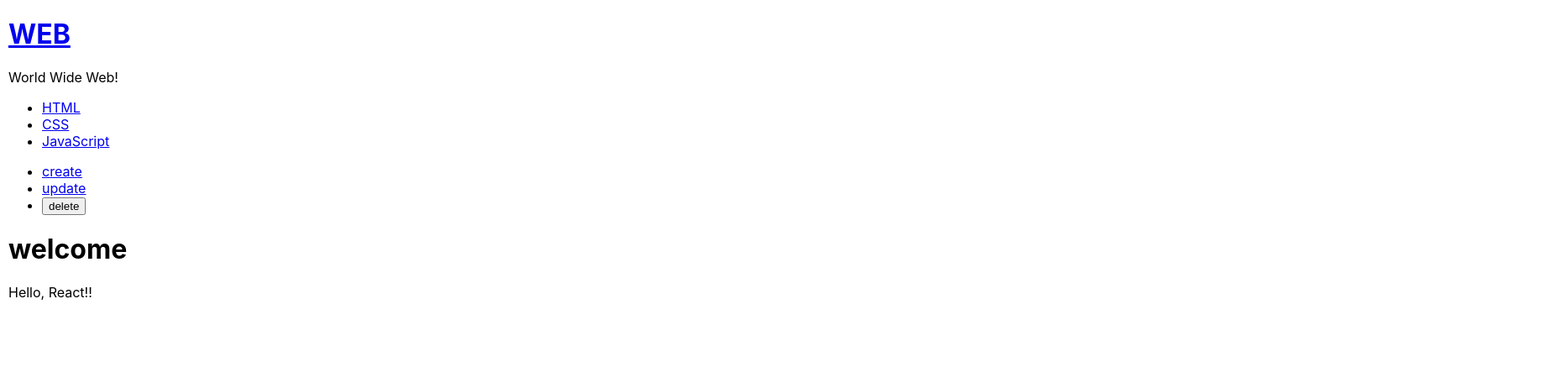
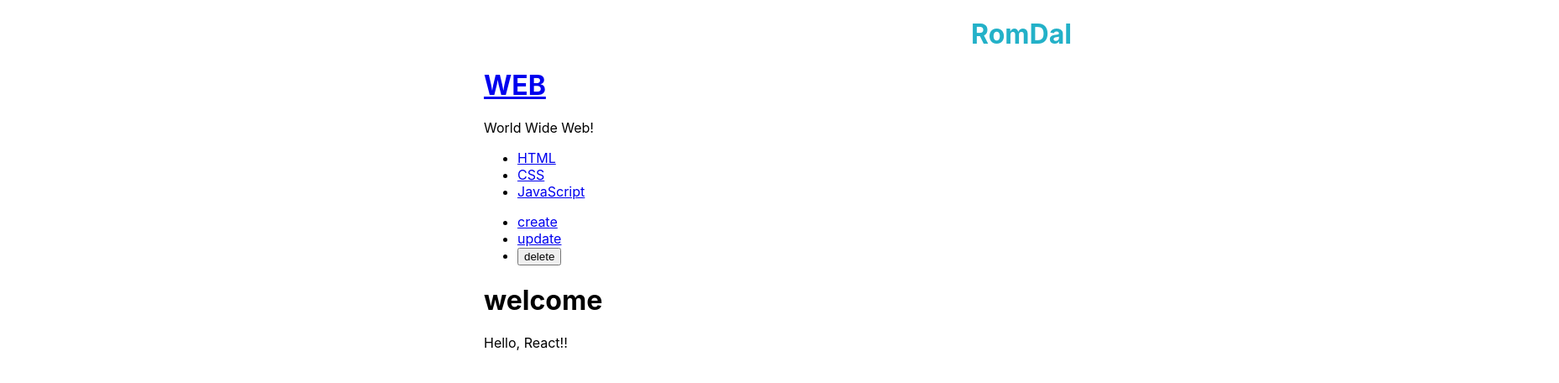
Before and after one commit to leedokchidok19/studyReact, a React (Create React App) app: page / in a window 1280 px wide. Shown: the top 456 px of the page at 84% size, 1856 px wide, since content can reach past the window. Built offline with nearby package versions, Linux system fonts and the light colour scheme.

Commit message:
Move to GitHub

```diff
--- a/src/App.css
+++ b/src/App.css
@@ -1,4 +1,9 @@
+#root{
+  width: 100%;
+}
 .App {
   position: relative;
-  left: 10px;
+  width: 100%;
+  height: auto;
+  left: 45%;
 }
--- a/src/App.js
+++ b/src/App.js
@@ -1,4 +1,5 @@
 import React, {Component} from 'react';
+import Romdal from "./romdal/Romdal";
 import Subject from "./components/Subject";
 import Toc from "./components/Toc";
 import ReadContent from "./components/ReadContent";
@@ -101,6 +102,7 @@ class App extends Component {
 
     return (
       <div className="App">
+          <Romdal />
           <Subject
             title={this.state.subject.title}
             sub={this.state.subject.sub}
--- /dev/null
+++ b/src/romdal/Romdal.css
@@ -0,0 +1,15 @@
+#romdal{
+  width: 100%;
+  text-align: center;
+  color: rgb(35,177,200);
+}
+#romdal a:hover,#romdal a:visited,#romdal a:active{/*> 사이에 없는 순수 부보자식관계에 사용*/
+  color: rgb(35,177,200);
+}
+.romdal-desc{
+  width: calc(100% - 50px);
+  text-decoration: none;
+}
+.hidden-box{
+  display: none;
+}
--- /dev/null
+++ b/src/romdal/Romdal.js
@@ -0,0 +1,33 @@
+import React, {Component} from 'react';
+import "./Romdal.css";
+import romdal_img from "./RomDal.jpg";
+
+class Romdal extends Component{
+  constructor(props){
+    super(props);
+  }
+  render(){
+    return(
+      <div id="romdal">
+        <h1 onClick={function(e){
+          var see = document.getElementsByClassName("romdal-desc hidden-box");
+          see[0].style.display = "block";
+          }.bind(this)}
+          >RomDal
+        </h1>
+        <div className="romdal-desc hidden-box">
+          <a href="https://github.com/leedokchidok19">
+            <img onClick={function(e){
+              e.target.style.display = "none";
+            }.bind(this)}
+            src={romdal_img} title="Move to GitHub" alt="clickMe" target="_blank"/>
+            <div>If you're curious about me, please click. thank</div>
+          </a>
+        </div>
+
+      </div>
+    );
+  }
+}
+
+export default Romdal;
```
Also changed, not shown: src/romdal/RomDal.jpg (added).
